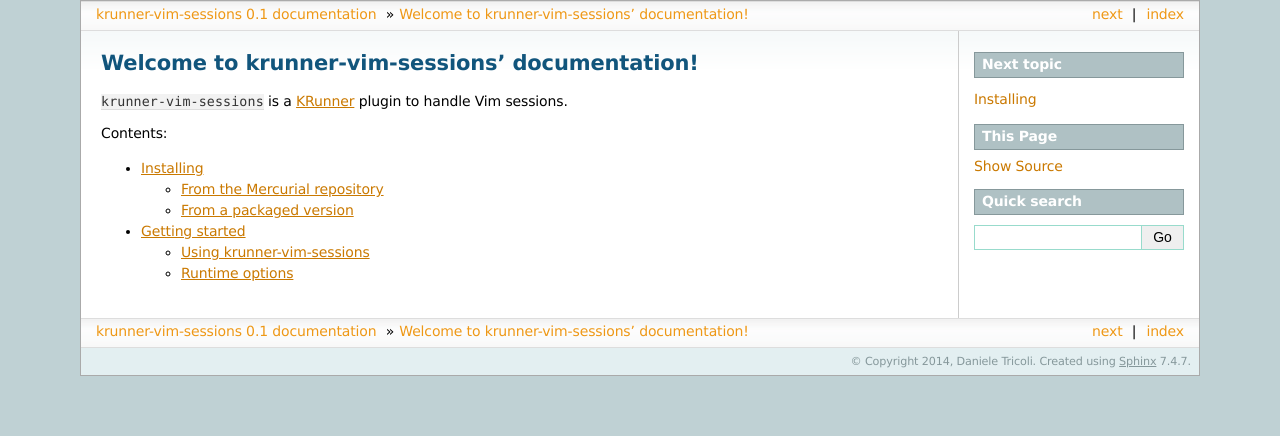
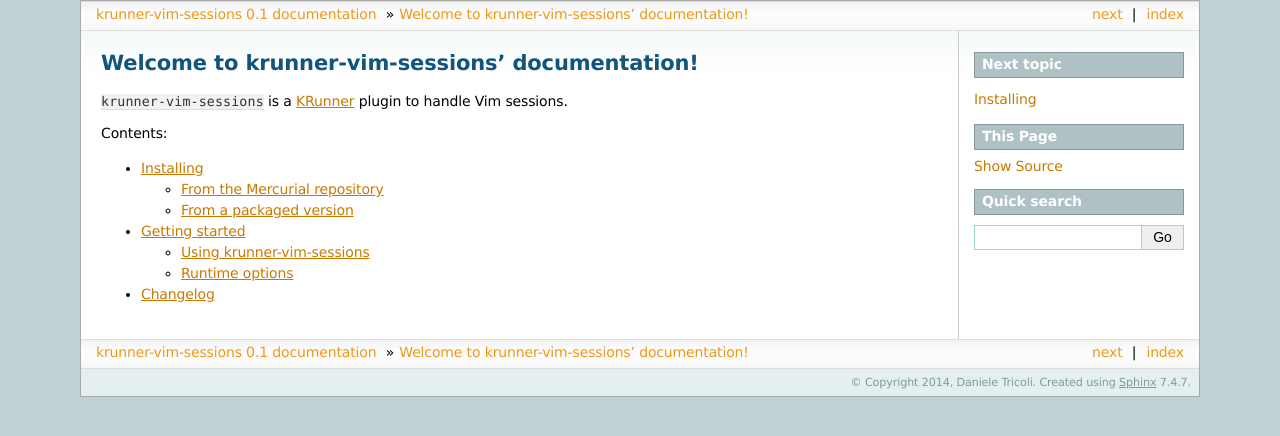
Before and after one commit to eriol/krunner-vim-sessions, a Sphinx documentation site: the page built from docs/index.rst, in a window 1280 px wide. Shown: the top 436 px of the page. Built offline with Sphinx 7.4.7, drawn with Linux system fonts in a browser that asks for light colours.

Commit message:
Added changelog

```diff
--- /dev/null
+++ b/docs/changelog.rst
@@ -0,0 +1,5 @@
+=========
+Changelog
+=========
+
+.. include:: ../CHANGELOG
--- a/docs/index.rst
+++ b/docs/index.rst
@@ -17,3 +17,4 @@
 
    installing
    getting_started
+   changelog
```
Also changed, not shown: 1 other file.
